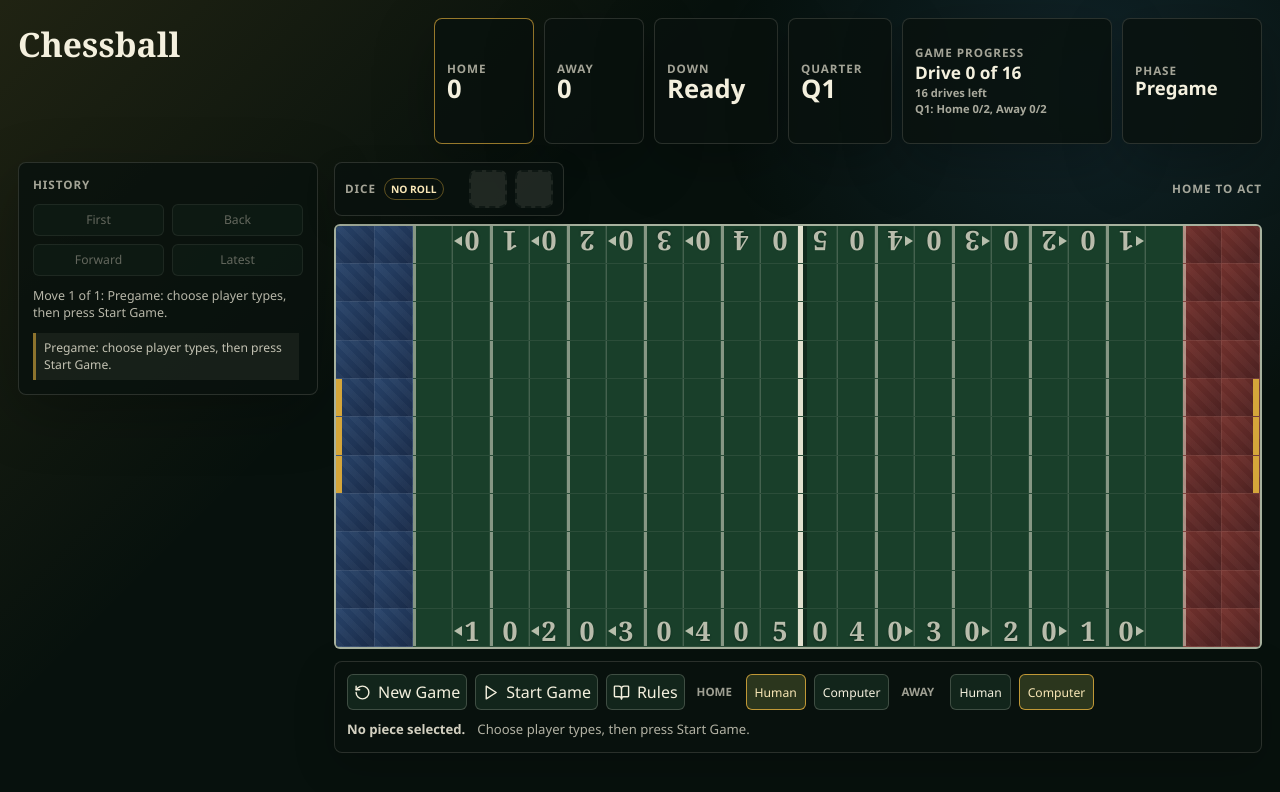
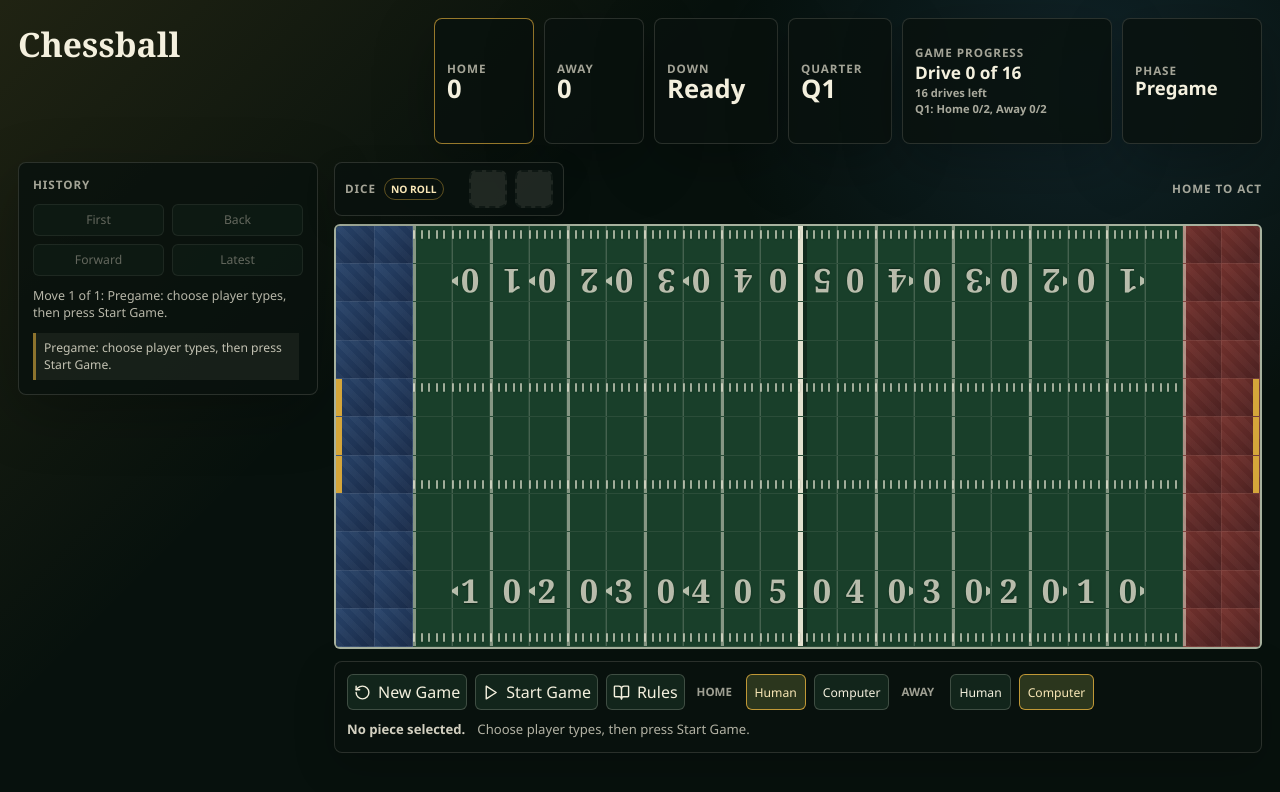
Before and after one commit to gcoxdev/chessball, a React (Vite) app: page / in a window 1280 px wide. Shown: the top 792 px of the page. Built offline with nearby package versions, Linux system fonts and the light colour scheme.

Commit message:
feat(board): add field markings

```diff
--- a/src/main.tsx
+++ b/src/main.tsx
@@ -454,6 +454,7 @@ export function App({ initialGame, initialPlayers }: { initialGame?: GameState;
                     onClick={() => onSquareClick(coord)}
                     title={`${x},${y}`}
                   >
+                    {yardTicks(game, coord)}
                     {yardMarker(game, coord)}
                     {piece && (
                       <span className={`piece ${piece.team} ${selectedPieceId === piece.id ? 'selected' : ''}`}>
@@ -856,7 +857,9 @@ function ballLabel(game: GameState): string {
 }
 
 function yardMarker(game: GameState, coord: Coord) {
-  if (coord.y !== 0 && coord.y !== game.board.height - 1) return null;
+  const isTopNumberRow = coord.y === 1;
+  const isBottomNumberRow = coord.y === game.board.height - 2;
+  if (!isTopNumberRow && !isBottomNumberRow) return null;
   const rightDigitLineX = isNumberedYardLine(coord.x) ? coord.x : undefined;
   const leftDigitLineX = isNumberedYardLine(coord.x + 1) ? coord.x + 1 : undefined;
   const lineX = leftDigitLineX ?? rightDigitLineX;
@@ -866,24 +869,24 @@ function yardMarker(game: GameState, coord: Coord) {
   const yardsFromLeftGoal = (lineX - 2) * 5;
   const displayYards = yardsFromLeftGoal <= 50 ? yardsFromLeftGoal : 100 - yardsFromLeftGoal;
   const label = `${displayYards}`;
-  const digitIndex = coord.y === 0
+  const digitIndex = isTopNumberRow
     ? (digitSide === 'left' ? 1 : 0)
     : (digitSide === 'left' ? 0 : 1);
   const digit = label.charAt(digitIndex);
-  const edge = coord.y === 0 ? 'Top' : 'Bottom';
+  const edge = isTopNumberRow ? 'Top' : 'Bottom';
   const visualDirection =
     lineX < 12 && digitSide === 'left' ? 'left' :
     lineX > 12 && digitSide === 'right' ? 'right' :
     undefined;
-  const classDirection = coord.y === 0 && visualDirection
+  const classDirection = isTopNumberRow && visualDirection
     ? (visualDirection === 'left' ? 'right' : 'left')
     : visualDirection;
   const classes = [
     'yard-number',
     'yard-digit-marker',
     `yard-digit-${digitSide}`,
-    coord.y === 0 ? 'top' : 'bottom',
-    coord.y === 0 ? 'inverted' : '',
+    isTopNumberRow ? 'top' : 'bottom',
+    isTopNumberRow ? 'inverted' : '',
     classDirection ? `arrow-${classDirection}` : '',
   ].filter(Boolean).join(' ');
   const aria = visualDirection
@@ -891,6 +894,28 @@ function yardMarker(game: GameState, coord: Coord) {
     : `${edge} ${label} yard marker ${digitSide} digit`;
 
   return <span className={classes} aria-label={aria}>{digit}</span>;
+}
+
+function yardTicks(game: GameState, coord: Coord) {
+  if (fieldZone(coord) !== 'field') return null;
+  const tickPosition = yardTickPosition(game, coord.y);
+  if (!tickPosition) return null;
+
+  return (
+    <span className={`yard-ticks ${tickPosition.band} ${tickPosition.edge}`} aria-hidden="true">
+      {Array.from({ length: 5 }).map((_, index) => (
+        <span key={index} className="yard-tick" />
+      ))}
+    </span>
+  );
+}
+
+function yardTickPosition(game: GameState, y: number): { band: 'sideline' | 'interior'; edge: 'top' | 'bottom' } | null {
+  if (y === 0) return { band: 'sideline', edge: 'top' };
+  if (y === game.board.height - 1) return { band: 'sideline', edge: 'bottom' };
+  if (y === 4) return { band: 'interior', edge: 'top' };
+  if (y === 6) return { band: 'interior', edge: 'bottom' };
+  return null;
 }
 
 function isNumberedYardLine(x: number): boolean {
--- a/src/styles.css
+++ b/src/styles.css
@@ -659,15 +659,15 @@ h1 {
 
 .yard-number {
   position: absolute;
-  z-index: 2;
+  z-index: 0;
   display: block;
-  width: 18px;
-  height: 28px;
+  width: 22px;
+  height: 32px;
   color: rgba(244, 240, 222, 0.74);
   font-family: Georgia, "Times New Roman", serif;
-  font-size: 1.68rem;
+  font-size: 2.05rem;
   font-weight: 900;
-  line-height: 28px;
+  line-height: 32px;
   pointer-events: none;
   text-align: center;
   text-shadow: 0 1px 2px rgba(0, 0, 0, 0.42);
@@ -683,6 +683,34 @@ h1 {
 
 .yard-number.inverted {
   transform: rotate(180deg);
+}
+
+.yard-ticks {
+  position: absolute;
+  left: 0;
+  right: 0;
+  z-index: 0;
+  display: grid;
+  grid-template-columns: repeat(5, 20%);
+  align-items: center;
+  pointer-events: none;
+}
+
+.yard-ticks.top {
+  top: 4px;
+}
+
+.yard-ticks.bottom {
+  bottom: 4px;
+}
+
+.yard-tick {
+  justify-self: start;
+  width: 2px;
+  height: 9px;
+  border-radius: 999px;
+  background: rgba(244, 240, 222, 0.62);
+  box-shadow: 0 0 2px rgba(7, 17, 13, 0.3);
 }
 
 .yard-digit-left {
@@ -753,6 +781,7 @@ h1 {
 
 .piece {
   position: absolute;
+  z-index: 2;
   inset: 4px;
   display: flex;
   align-items: center;
```
Also changed, not shown: 1 other file (tests, documents, lock files or other folders).
